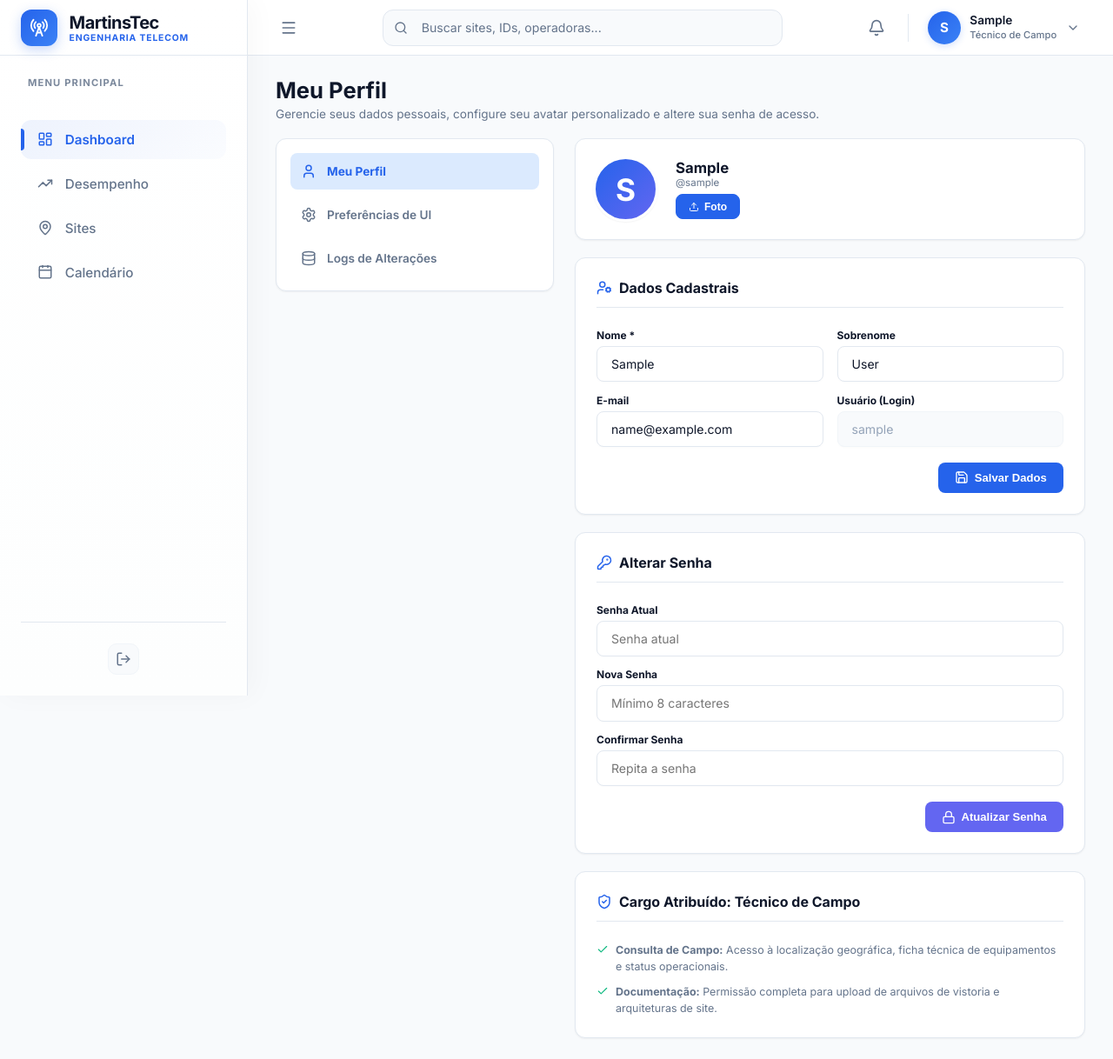
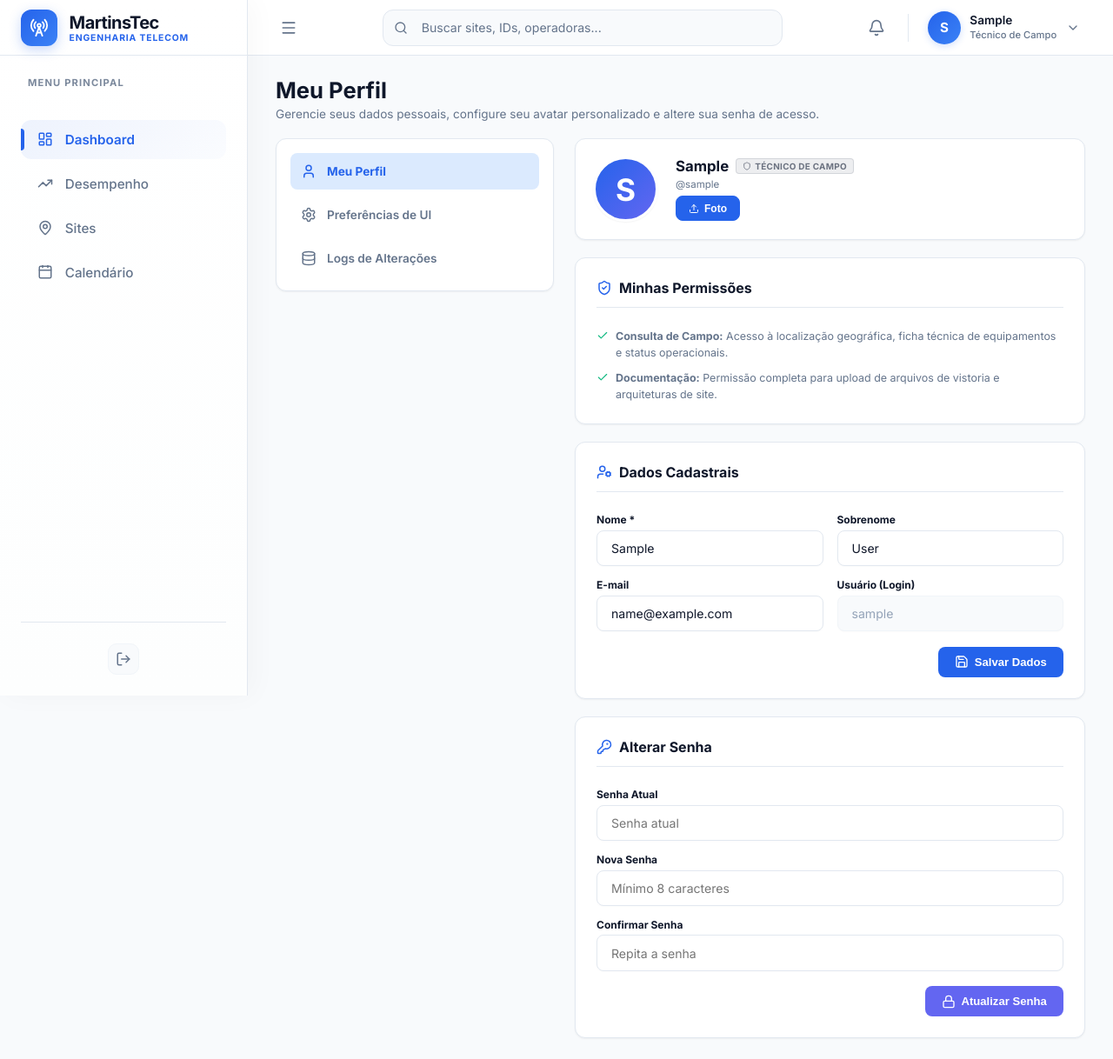
Before and after one commit to Jvsosa/MartinsTec, a Django app: page /profile/ in a window 1280 px wide. Shown: the whole page at 87% size. Run offline with Django 5.2, Linux system fonts and the light colour scheme; the visitor is signed in with stand-in values (Sample User, id 1); data that the repository does not hold is empty.

Commit message:
style: move a box de permissoes para debaixo do avatar e insere a tag de cargo na box do nome

```diff
--- a/templates/profile.html
+++ b/templates/profile.html
@@ -89,6 +89,47 @@
         }
     }
 
+    .role-badge {
+        display: inline-flex;
+        align-items: center;
+        gap: 0.25rem;
+        font-size: 0.62rem;
+        font-weight: 700;
+        padding: 0.12rem 0.45rem;
+        border-radius: 4px;
+        text-transform: uppercase;
+        letter-spacing: 0.03em;
+    }
+    .role-badge.admin {
+        background-color: rgba(37, 99, 235, 0.12);
+        color: #2563eb;
+        border: 1px solid rgba(37, 99, 235, 0.2);
+    }
+    .role-badge.engineer {
+        background-color: rgba(16, 185, 129, 0.12);
+        color: #10b981;
+        border: 1px solid rgba(16, 185, 129, 0.2);
+    }
+    .role-badge.viewer {
+        background-color: rgba(107, 114, 128, 0.12);
+        color: #6b7280;
+        border: 1px solid rgba(107, 114, 128, 0.2);
+    }
+    html[data-theme="dark"] .role-badge.admin {
+        color: #60a5fa;
+        background-color: rgba(96, 165, 250, 0.12);
+        border-color: rgba(96, 165, 250, 0.2);
+    }
+    html[data-theme="dark"] .role-badge.engineer {
+        color: #34d399;
+        background-color: rgba(52, 211, 153, 0.12);
+        border-color: rgba(52, 211, 153, 0.2);
+    }
+    html[data-theme="dark"] .role-badge.viewer {
+        color: #9ca3af;
+        background-color: rgba(156, 163, 175, 0.12);
+        border-color: rgba(156, 163, 175, 0.2);
+    }
     .setting-card {
         background-color: var(--bg-surface);
         border: 1px solid var(--border-color);
@@ -190,10 +231,16 @@
                 </div>
 
                 <div style="display: flex; flex-direction: column; gap: 0.4rem; flex: 1; min-width: 0;">
-                    <div style="display: flex; flex-direction: column; min-width: 0;">
-                        <h3 style="font-size: 1.05rem; font-weight: 700; color: var(--text-main); margin: 0; white-space: nowrap; overflow: hidden; text-overflow: ellipsis;">
-                            {{ user.first_name|default:user.username }}
-                        </h3>
+                    <div style="display: flex; flex-direction: column; gap: 0.25rem; min-width: 0;">
+                        <div style="display: flex; align-items: center; gap: 0.5rem; flex-wrap: wrap;">
+                            <h3 style="font-size: 1.05rem; font-weight: 700; color: var(--text-main); margin: 0; white-space: nowrap; overflow: hidden; text-overflow: ellipsis;">
+                                {{ user.first_name|default:user.username }}
+                            </h3>
+                            <span class="role-badge {% if user.role == 'ADMIN' %}admin{% elif user.role == 'ENGINEER' %}engineer{% else %}viewer{% endif %}">
+                                <i data-lucide="shield" style="width: 10px; height: 10px;"></i>
+                                {{ user.get_role_display }}
+                            </span>
+                        </div>
                         <span style="font-size: 0.72rem; color: var(--text-muted); white-space: nowrap; overflow: hidden; text-overflow: ellipsis;">@{{ user.username }}</span>
                     </div>
 
@@ -212,7 +259,46 @@
                 </div>
             </div>
 
-            <!-- Card 2: Dados Cadastrais -->
+            <!-- Card 2: Permissões de Acesso -->
+            <div class="setting-card">
+                <div class="setting-header">
+                    <i data-lucide="shield-check" style="width: 18px; height: 18px; color: var(--brand-primary);"></i>
+                    <h3>Minhas Permissões</h3>
+                </div>
+
+                <div style="font-size: 0.78rem; color: var(--text-muted); line-height: 1.5; display: flex; flex-direction: column; gap: 0.65rem;">
+                    {% if user.role == 'ADMIN' %}
+                        <div style="display: flex; gap: 0.5rem; align-items: start;">
+                            <i data-lucide="check" style="width: 14px; height: 14px; color: #10b981; margin-top: 0.05rem; flex-shrink: 0;"></i>
+                            <span><strong>Acesso Administrativo Geral:</strong> Gerenciamento de bases, exclusão de sites e administração do painel NOC.</span>
+                        </div>
+                        <div style="display: flex; gap: 0.5rem; align-items: start;">
+                            <i data-lucide="check" style="width: 14px; height: 14px; color: #10b981; margin-top: 0.05rem; flex-shrink: 0;"></i>
+                            <span><strong>Ações de Sites:</strong> Permissão total para cadastrar, editar, replanejar e remover dados físicos da base.</span>
+                        </div>
+                    {% elif user.role == 'ENGINEER' %}
+                        <div style="display: flex; gap: 0.5rem; align-items: start;">
+                            <i data-lucide="check" style="width: 14px; height: 14px; color: #10b981; margin-top: 0.05rem; flex-shrink: 0;"></i>
+                            <span><strong>Gerenciamento de Cronograma:</strong> Criação de sites, acompanhamento de vistorias, laudos e projetos.</span>
+                        </div>
+                        <div style="display: flex; gap: 0.5rem; align-items: start;">
+                            <i data-lucide="check" style="width: 14px; height: 14px; color: #10b981; margin-top: 0.05rem; flex-shrink: 0;"></i>
+                            <span><strong>Fluxo de Liberações:</strong> Controle e requisição de acesso e registros detalhados de replanejamento.</span>
+                        </div>
+                    {% else %}
+                        <div style="display: flex; gap: 0.5rem; align-items: start;">
+                            <i data-lucide="check" style="width: 14px; height: 14px; color: #10b981; margin-top: 0.05rem; flex-shrink: 0;"></i>
+                            <span><strong>Consulta de Campo:</strong> Acesso à localização geográfica, ficha técnica de equipamentos e status operacionais.</span>
+                        </div>
+                        <div style="display: flex; gap: 0.5rem; align-items: start;">
+                            <i data-lucide="check" style="width: 14px; height: 14px; color: #10b981; margin-top: 0.05rem; flex-shrink: 0;"></i>
+                            <span><strong>Documentação:</strong> Permissão completa para upload de arquivos de vistoria e arquiteturas de site.</span>
+                        </div>
+                    {% endif %}
+                </div>
+            </div>
+
+            <!-- Card 3: Dados Cadastrais -->
             <div class="setting-card">
                 <div class="setting-header">
                     <i data-lucide="user-cog" style="width: 18px; height: 18px; color: var(--brand-primary);"></i>
@@ -256,7 +342,7 @@
                 </form>
             </div>
 
-            <!-- Card 3: Alterar Senha de Acesso -->
+            <!-- Card 4: Alterar Senha de Acesso -->
             <div class="setting-card">
                 <div class="setting-header">
                     <i data-lucide="key-round" style="width: 18px; height: 18px; color: var(--brand-primary);"></i>
@@ -291,45 +377,6 @@
                 </form>
             </div>
 
-            <!-- Card 4: Permissões de Acesso -->
-            <div class="setting-card">
-                <div class="setting-header">
-                    <i data-lucide="shield-check" style="width: 18px; height: 18px; color: var(--brand-primary);"></i>
-                    <h3>Cargo Atribuído: {{ user.get_role_display }}</h3>
-                </div>
-
-                <div style="font-size: 0.78rem; color: var(--text-muted); line-height: 1.5; display: flex; flex-direction: column; gap: 0.65rem;">
-                    {% if user.role == 'ADMIN' %}
-                        <div style="display: flex; gap: 0.5rem; align-items: start;">
-                            <i data-lucide="check" style="width: 14px; height: 14px; color: #10b981; margin-top: 0.05rem; flex-shrink: 0;"></i>
-                            <span><strong>Acesso Administrativo Geral:</strong> Gerenciamento de bases, exclusão de sites e administração do painel NOC.</span>
-                        </div>
-                        <div style="display: flex; gap: 0.5rem; align-items: start;">
-                            <i data-lucide="check" style="width: 14px; height: 14px; color: #10b981; margin-top: 0.05rem; flex-shrink: 0;"></i>
-                            <span><strong>Ações de Sites:</strong> Permissão total para cadastrar, editar, replanejar e remover dados físicos da base.</span>
-                        </div>
-                    {% elif user.role == 'ENGINEER' %}
-                        <div style="display: flex; gap: 0.5rem; align-items: start;">
-                            <i data-lucide="check" style="width: 14px; height: 14px; color: #10b981; margin-top: 0.05rem; flex-shrink: 0;"></i>
-                            <span><strong>Gerenciamento de Cronograma:</strong> Criação de sites, acompanhamento de vistorias, laudos e projetos.</span>
-                        </div>
-                        <div style="display: flex; gap: 0.5rem; align-items: start;">
-                            <i data-lucide="check" style="width: 14px; height: 14px; color: #10b981; margin-top: 0.05rem; flex-shrink: 0;"></i>
-                            <span><strong>Fluxo de Liberações:</strong> Controle e requisição de acesso e registros detalhados de replanejamento.</span>
-                        </div>
-                    {% else %}
-                        <div style="display: flex; gap: 0.5rem; align-items: start;">
-                            <i data-lucide="check" style="width: 14px; height: 14px; color: #10b981; margin-top: 0.05rem; flex-shrink: 0;"></i>
-                            <span><strong>Consulta de Campo:</strong> Acesso à localização geográfica, ficha técnica de equipamentos e status operacionais.</span>
-                        </div>
-                        <div style="display: flex; gap: 0.5rem; align-items: start;">
-                            <i data-lucide="check" style="width: 14px; height: 14px; color: #10b981; margin-top: 0.05rem; flex-shrink: 0;"></i>
-                            <span><strong>Documentação:</strong> Permissão completa para upload de arquivos de vistoria e arquiteturas de site.</span>
-                        </div>
-                    {% endif %}
-                </div>
-            </div>
-
         </div>
 
     </div>
```
